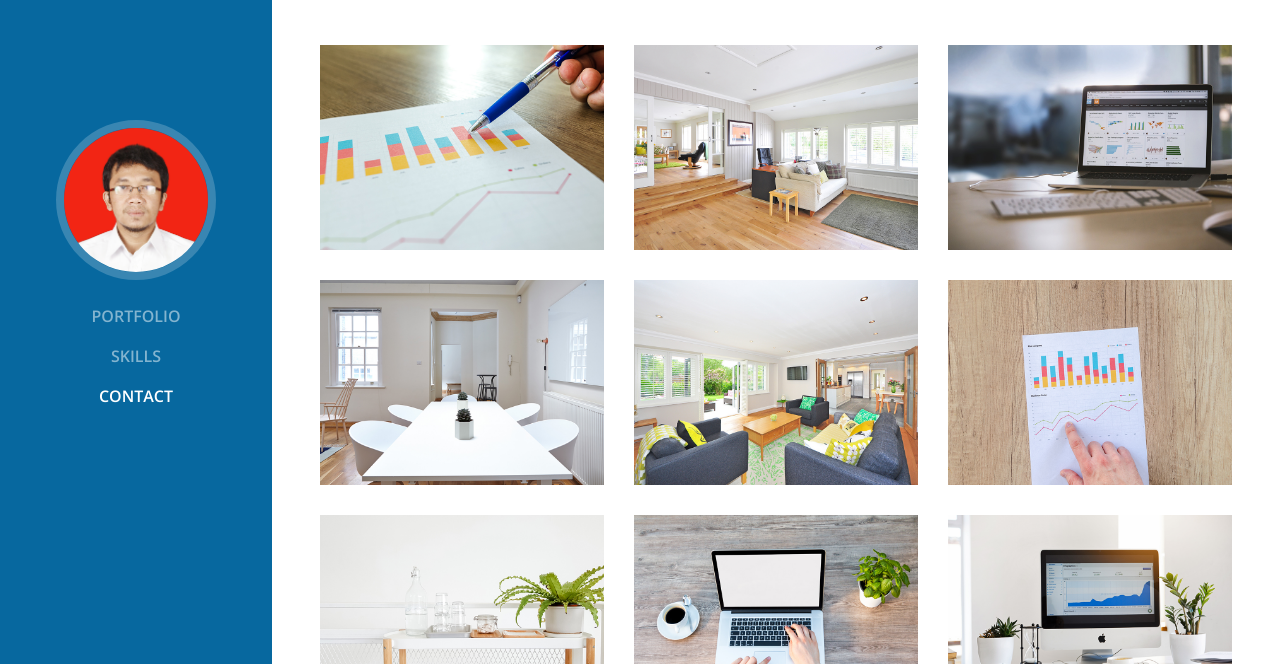
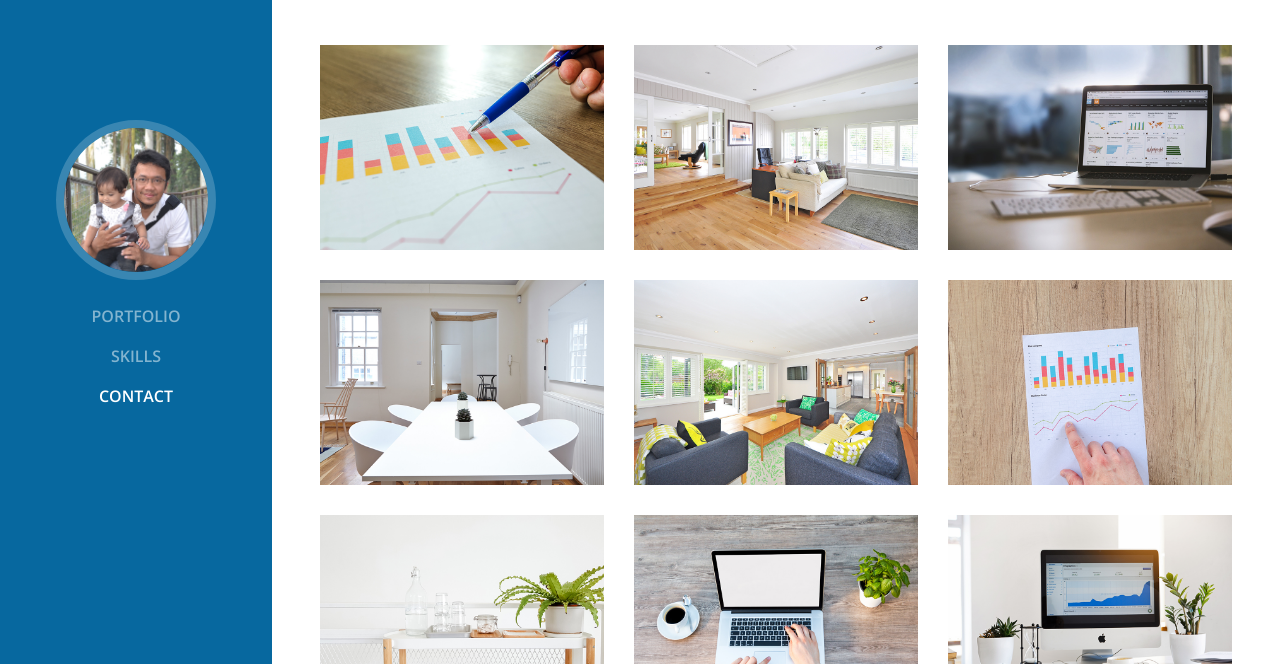
Before and after one commit to oetjup/oetjup.github.io, a plain HTML site: page index.html in a window 1280 px wide. Shown: the part 136-800 px from the top of the page. Drawn offline with nearby package versions, Linux system fonts and the light colour scheme; a web font is replaced by a local one.

Commit message:
change ptofile again.

```diff
--- a/index.html
+++ b/index.html
@@ -36,7 +36,7 @@ License URL: https://creativecommons.org/licenses/by/4.0/
           YUSUF HIDAYAT
         </span>
         <span class="d-none d-lg-block">
-          <img class="img-fluid img-profile rounded-circle mx-auto mb-2" src="img/profile-yusuf.jpg" alt="">
+          <img class="img-fluid img-profile rounded-circle mx-auto mb-2" src="img/profile-yusuf-2.jpg" alt="">
         </span>
       </a>
         <button class="navbar-toggler" type="button" data-toggle="collapse" data-target="#navbarSupportedContent" aria-controls="navbarSupportedContent" aria-expanded="false" aria-label="Toggle navigation">
```
